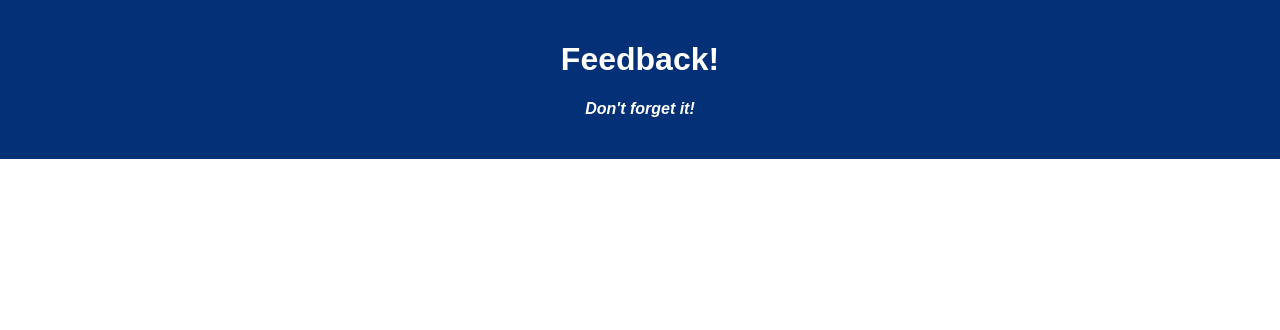
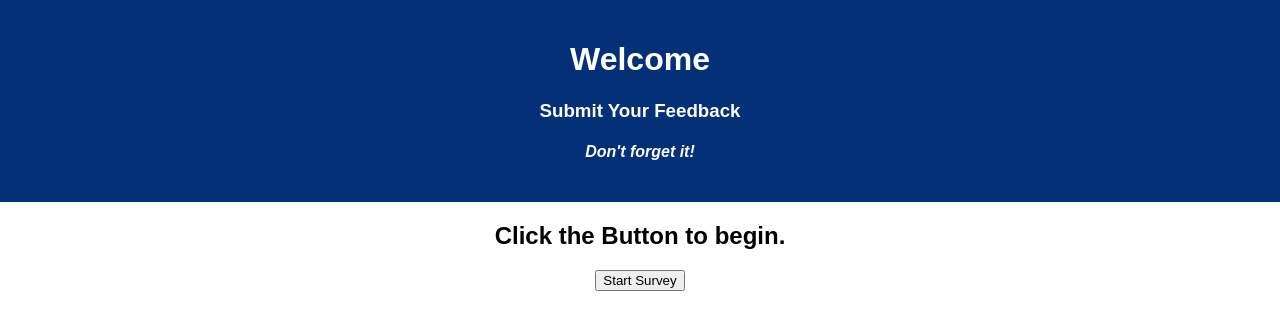
Before and after one commit to Jerome-Horton/redux-feedback-loop, a React (Create React App) app: page / in a window 1280 px wide. Shown: the top 330 px of the page. Built offline with nearby package versions, Linux system fonts and the light colour scheme; no server answers.

Commit message:
Established & imported HomePage

```diff
--- a/src/components/App/App.jsx
+++ b/src/components/App/App.jsx
@@ -1,6 +1,9 @@
 import React, { useEffect } from 'react';
 import axios from 'axios';
 import './App.css';
+
+// Import Components
+import HomePage from '../HomePage/HomePage'
 
 function App() {
 
@@ -30,9 +33,12 @@ function App() {
   return (
     <div className='App'>
       <header className='App-header'>
-        <h1 className='App-title'>Feedback!</h1>
+        <h1 className='App-title'>Welcome</h1>
+        <h3>Submit Your Feedback</h3>
         <h4>Don't forget it!</h4>
       </header>
+{/* import components in order */}
+      <HomePage />
     </div>
   );
 }
--- a/src/components/HomePage/HomePage.jsx
+++ b/src/components/HomePage/HomePage.jsx
@@ -0,0 +1,32 @@
+import React from 'react';
+import { useState } from 'react';
+
+// import dispatch
+
+function HomePage (){
+
+// Establish dispatch
+
+// Establish useState
+        // const  [feedback, setFeedback]
+
+// Create onClick function to go to next section of Survey
+// Implement dispatch when Reducers are set up
+// Also Implement useHistory
+
+
+    return(
+// build a wire frame  with Title and statement
+        <div>
+            <h2>Click the Button to begin.</h2>
+{/* // Button needs onClick functionality */}
+             <button>Start Survey</button>
+        </div>
+
+    )
+}
+
+
+
+
+export default HomePage;
```
